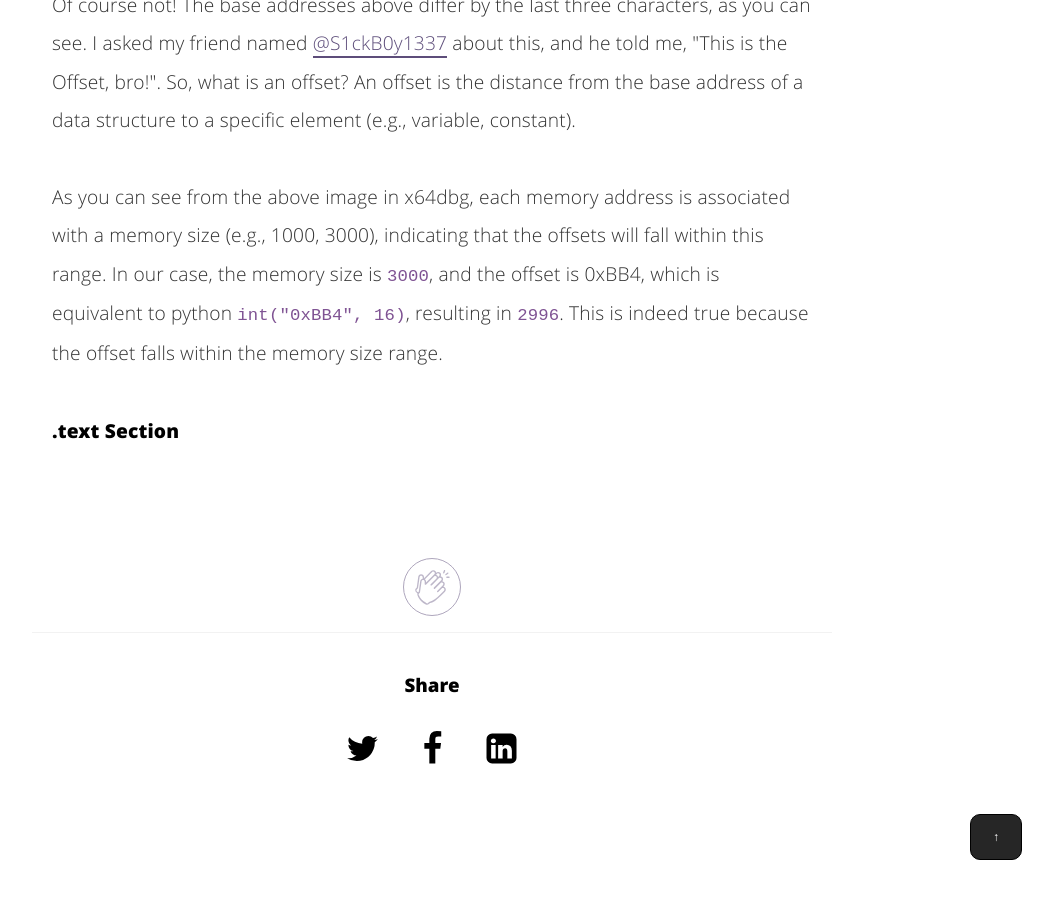
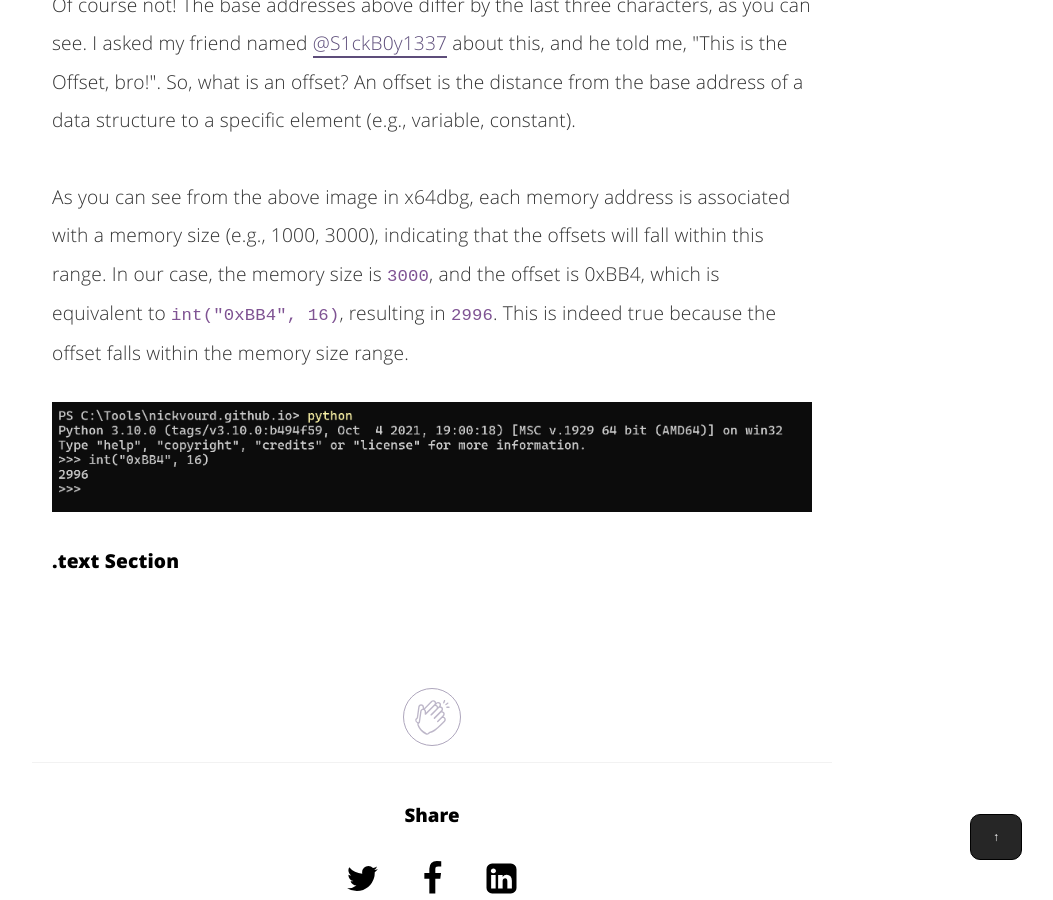
Before and after one commit to nickvourd/nickvourd.github.io, a Jekyll site: the page built from _posts/2024-04-21-the-anatomy-of-pe.md, in a window 1280 px wide and 900 px high, scrolled down 9810 px. Shown: the whole window, without its empty margins (208-1261 px from the left). Built offline with Jekyll 4.4.1, drawn with Linux system fonts in a browser that asks for light colours.

Commit message:
The Anatomy of PE

```diff
--- a/_posts/2024-04-21-the-anatomy-of-pe.md
+++ b/_posts/2024-04-21-the-anatomy-of-pe.md
@@ -300,7 +300,9 @@ int main() {
     <iframe src="https://giphy.com/embed/dDrgcii3mVnUhbjhGk" width="480" height="350" frameBorder="0" class="giphy-embed" allowFullScreen></iframe>
 </div>
 
-<p>Of course not! The base addresses above differ by the last three characters, as you can see. I asked my friend named <a href="https://twitter.com/S1ckB0y1337">@S1ckB0y1337</a> about this, and he told me, "This is the Offset, bro!". So, what is an offset? An offset is the distance from the base address of a data structure to a specific element (e.g., variable, constant).<br /><br />As you can see from the above image in x64dbg, each memory address is associated with a memory size (e.g., 1000, 3000), indicating that the offsets will fall within this range. In our case, the memory size is <code>3000</code>, and the offset is 0xBB4, which is equivalent to python <code>int("0xBB4", 16)</code>, resulting in <code>2996</code>. This is indeed true because the offset falls within the memory size range.</p><br />
+<p>Of course not! The base addresses above differ by the last three characters, as you can see. I asked my friend named <a href="https://twitter.com/S1ckB0y1337">@S1ckB0y1337</a> about this, and he told me, "This is the Offset, bro!". So, what is an offset? An offset is the distance from the base address of a data structure to a specific element (e.g., variable, constant).<br /><br />As you can see from the above image in x64dbg, each memory address is associated with a memory size (e.g., 1000, 3000), indicating that the offsets will fall within this range. In our case, the memory size is <code>3000</code>, and the offset is 0xBB4, which is equivalent to <code>int("0xBB4", 16)</code>, resulting in <code>2996</code>. This is indeed true because the offset falls within the memory size range.</p>
+
+<img src="/assets/img/post-img/21-04-2024/find-offset-python.png" class="post-images" alt="find-offset-python.png">
 
 <h4>.text Section</h4>
 
```
Also changed, not shown: assets/img/post-img/21-04-2024/find-offset-python.png (added).
